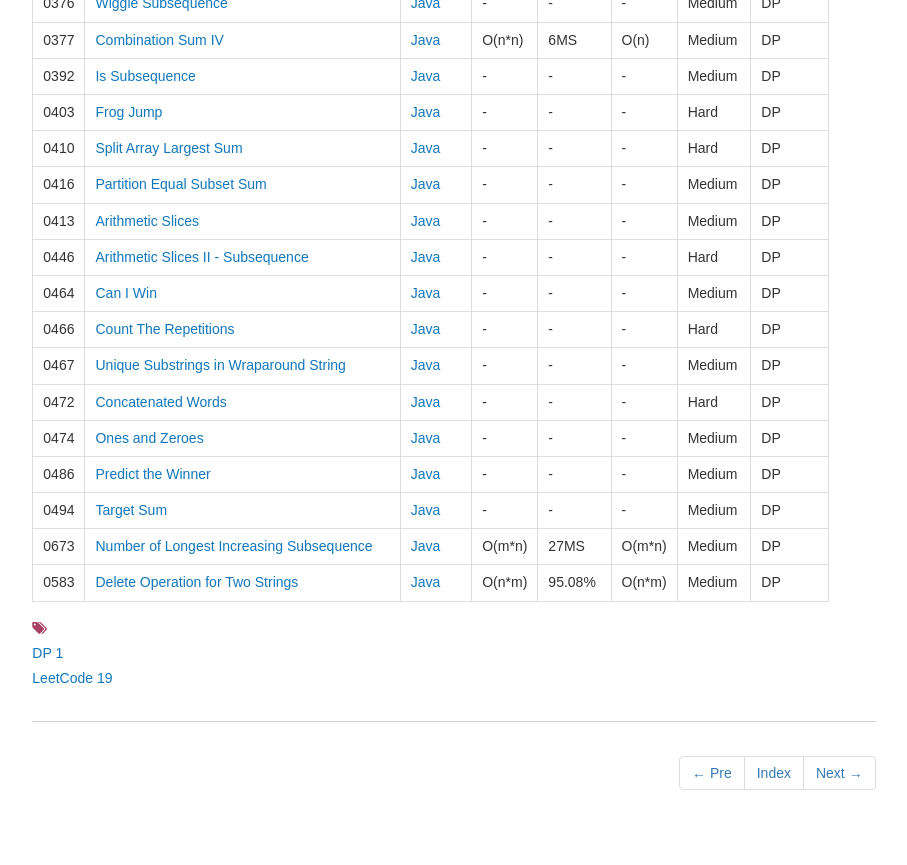
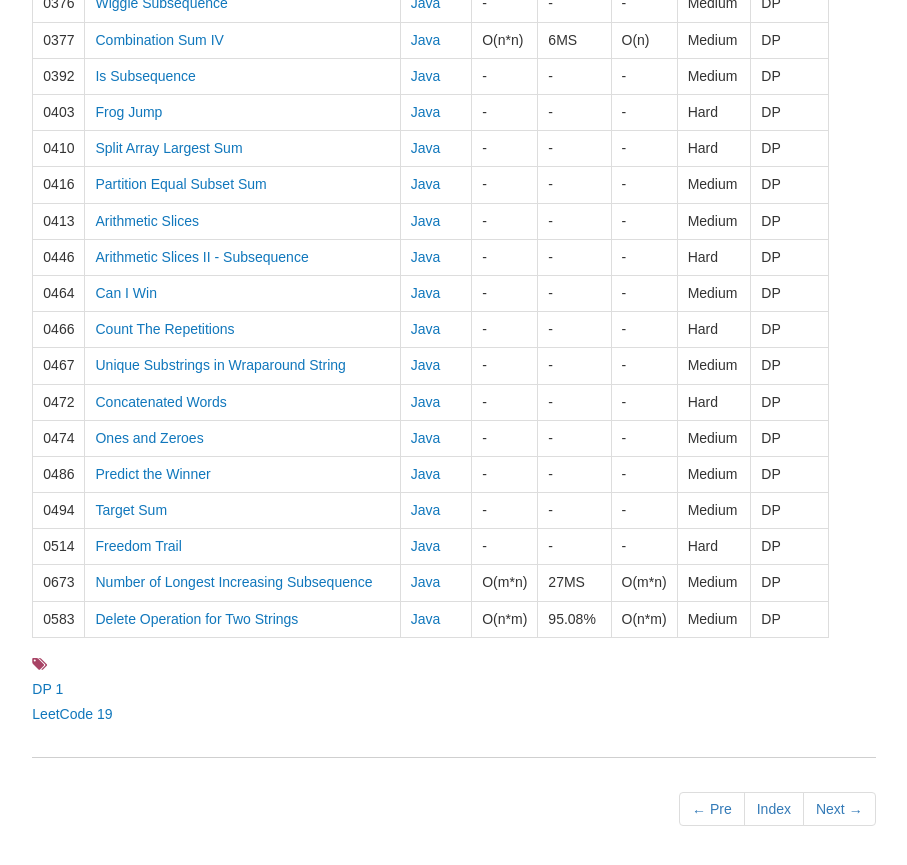
Before and after one commit to dunso/algorithm, a Jekyll site: the page built from docs/_posts/2017-12-03-DP.md, in a window 1280 px wide and 900 px high, scrolled down 1109 px. Shown: the top 865 px of the window, without its empty margins (186-1093 px from the left). Built offline with Jekyll 4.4.1, drawn with Linux system fonts in a browser that asks for light colours; nearby versions of some CDN libraries.

Commit message:
Add index of LeetCode0514.java to docs

```diff
--- a/docs/_posts/2017-12-03-DP.md
+++ b/docs/_posts/2017-12-03-DP.md
@@ -52,5 +52,6 @@ icon: file-alt
 |0474|[Ones and Zeroes](https://leetcode.com/problems/ones-and-zeroes/)|[Java](https://e.srl/leetcode-474/)|-|-|-|Medium|DP|
 |0486|[Predict the Winner](https://leetcode.com/problems/predict-the-winner/)|[Java](https://e.srl/leetcode-486/)|-|-|-|Medium|DP|
 |0494|[Target Sum](https://leetcode.com/problems/target-sum/)|[Java](https://e.srl/leetcode-494/)|-|-|-|Medium|DP|
+|0514|[Freedom Trail](https://leetcode.com/problems/freedom-trail/)|[Java](https://e.srl/leetcode-514/)|-|-|-|Hard|DP|
 |0673|[Number of Longest Increasing Subsequence](https://leetcode.com/problems/number-of-longest-increasing-subsequence/) | [Java](https://e.srl/leetcode-673/) | O(m\*n) |27MS| O(m\*n) |Medium|DP|
 |0583|[Delete Operation for Two Strings](https://leetcode.com/problems/delete-operation-for-two-strings)| [Java](https://e.srl/leetcode-58/)  | O(n\*m) |95.08%| O(n\*m)  |  Medium |DP |
```
